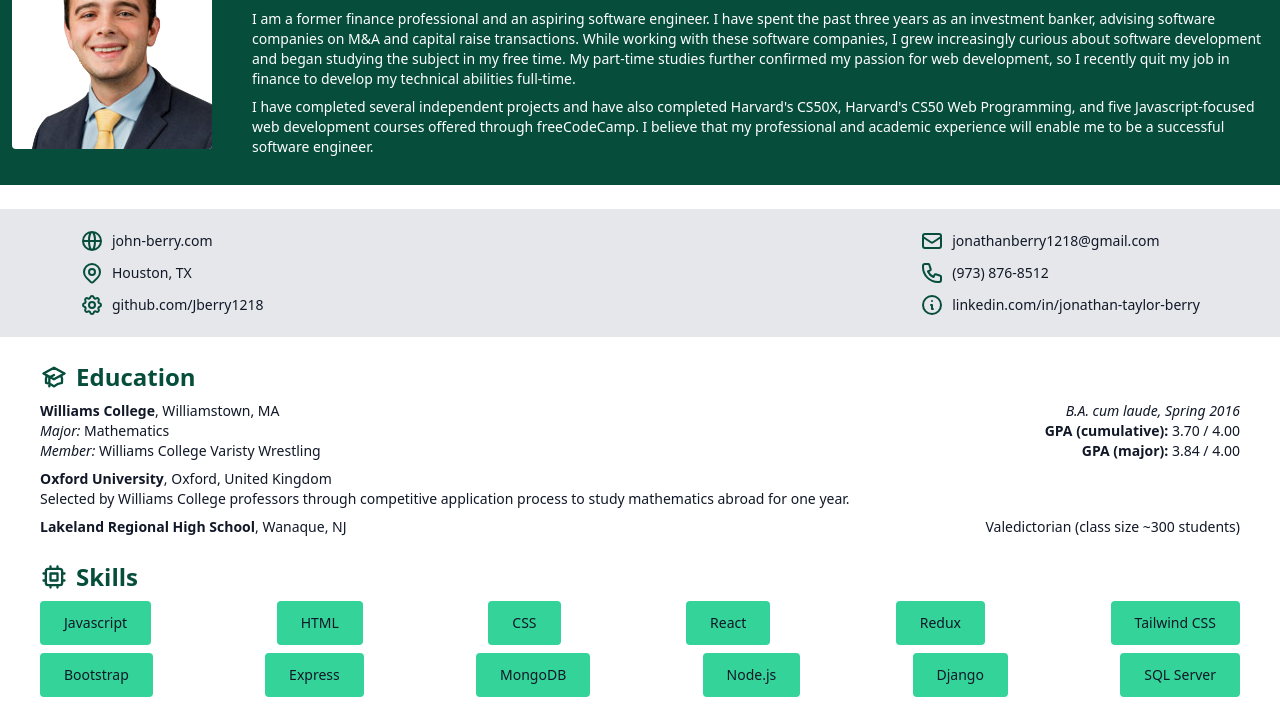
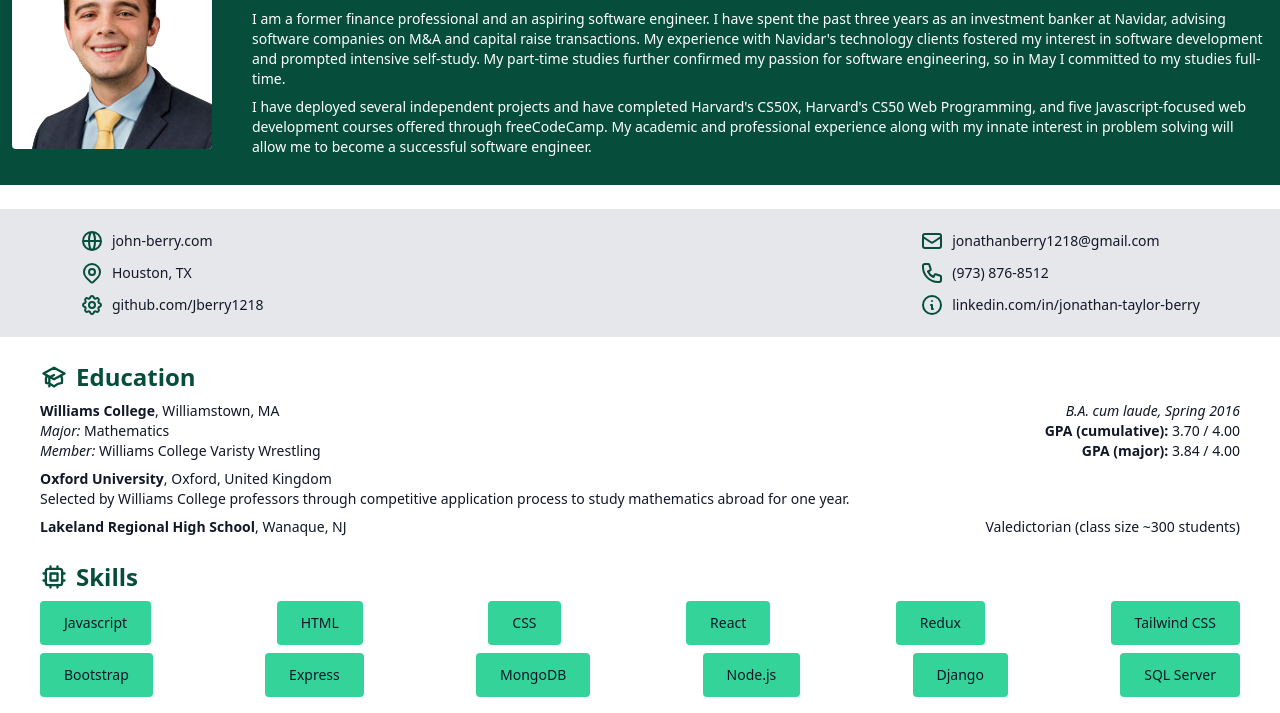
Before and after one commit to Jberry1218/resume, a plain HTML site: page index.html in a window 1280 px wide. Shown: the part 87-800 px from the top of the page. Drawn offline with nearby package versions, Linux system fonts and the light colour scheme.

Commit message:
About me edits

```diff
--- a/index.html
+++ b/index.html
@@ -16,14 +16,13 @@
       <div class="mr-3">
         <h1 class="text-3xl">John Berry</h1>
         <h3 class="text-xl text-gray-400 italic mb-3">Software Engineer</h3>
-        <p class="text-sm mb-2">I am a former finance professional and an aspiring software engineer. I have spent the past three years as an investment banker,
-          advising software companies on M&A and capital raise transactions. While working with these software companies, I grew increasingly curious
-          about software development and began studying the subject in my free time. My part-time studies further confirmed my passion for web development,
-          so I recently quit my job in finance to develop my technical abilities full-time.
+        <p class="text-sm mb-2">I am a former finance professional and an aspiring software engineer. I have spent the past three years as an investment banker at Navidar,
+          advising software companies on M&A and capital raise transactions. My experience with Navidar's technology clients fostered my interest in software development and prompted intensive self-study.
+          My part-time studies further confirmed my passion for software engineering, so in May I committed to my studies full-time.
         </p>
-        <p class="text-sm mb-2">I have completed several independent projects and have also completed Harvard's CS50X, Harvard's CS50 Web Programming,
-          and five Javascript-focused web development courses offered through freeCodeCamp. I believe that my professional and academic experience
-          will enable me to be a successful software engineer.
+        <p class="text-sm mb-2">I have deployed several independent projects and have completed Harvard's CS50X, Harvard's CS50 Web Programming,
+          and five Javascript-focused web development courses offered through freeCodeCamp.
+          My academic and professional experience along with my innate interest in problem solving will allow me to become a successful software engineer.
         </p>
       </div>
     </header>
```
